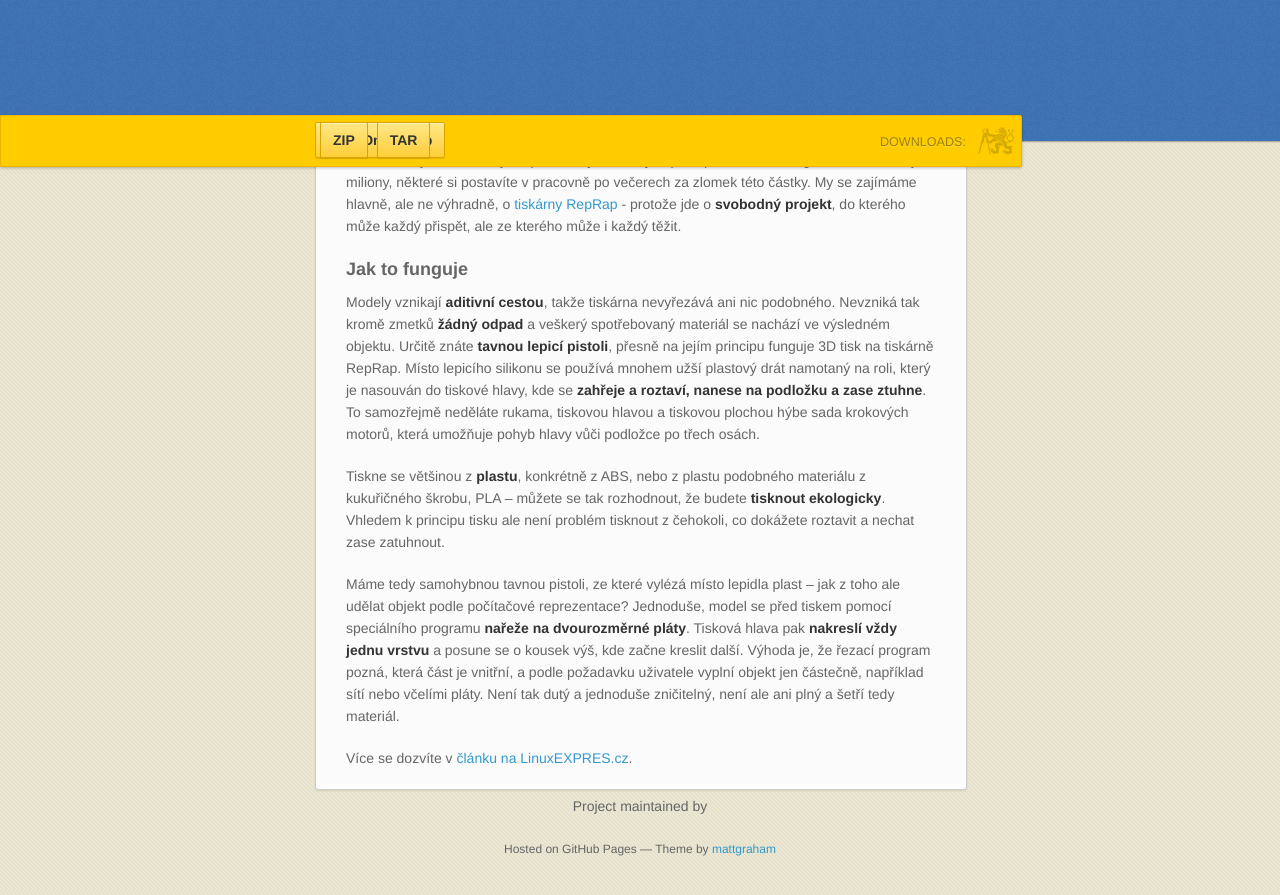
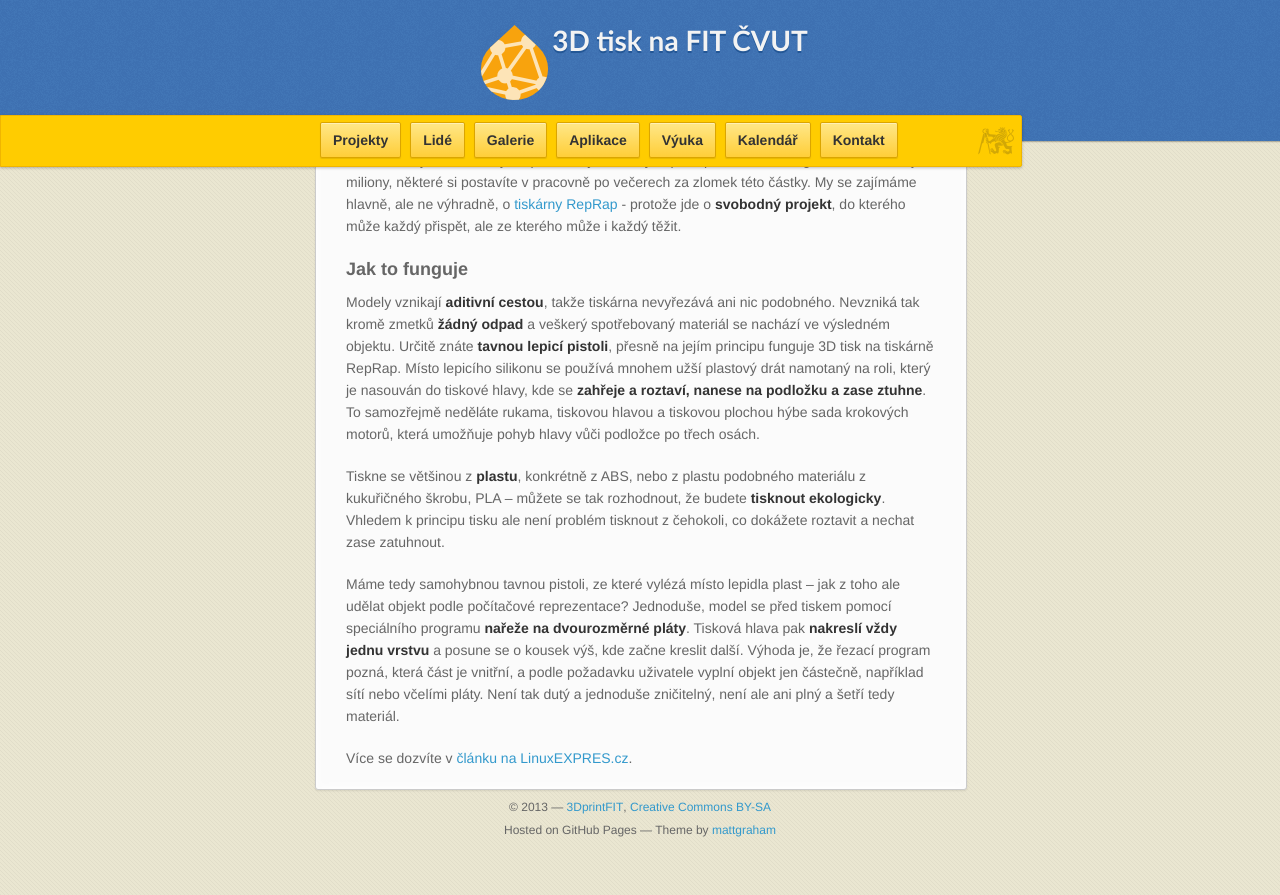
Before and after one commit to 3DprintFIT/3dprintfit.github.com, a Jekyll site: the page built from demo.md, in a window 1280 px wide and 900 px high, scrolled down 364 px. Shown: the top 895 px of the window. Built offline with Jekyll 4.4.1, drawn with Linux system fonts in a browser that asks for light colours; nearby versions of some CDN libraries.

Commit message:
Using the layout

```diff
--- a/_layouts/default.html
+++ b/_layouts/default.html
@@ -3,36 +3,36 @@
   <head>
     <meta charset="utf-8">
     <meta http-equiv="X-UA-Compatible" content="chrome=1">
-    <title>{{ project_title }} by {{ owner_name }}</title>
-    <link rel="stylesheet" href="{{asset_path_prefix}}stylesheets/styles.css">
-    <link rel="stylesheet" href="{{asset_path_prefix}}stylesheets/pygment_trac.css">
+    <title>3D tisk na FIT: {{ title }}</title>
+    <link rel="stylesheet" href="stylesheets/styles.css">
+    <link rel="stylesheet" href="stylesheets/pygment_trac.css">
     <script src="https://ajax.googleapis.com/ajax/libs/jquery/1.7.1/jquery.min.js"></script>
-    <script src="{{asset_path_prefix}}javascripts/main.js"></script>
+    <script src="javascripts/main.js"></script>
     <!--[if lt IE 9]>
       <script src="//html5shiv.googlecode.com/svn/trunk/html5.js"></script>
     <![endif]-->
     <meta name="viewport" content="width=device-width, initial-scale=1, user-scalable=no">
-
+    <link rel="shortcut icon" href="favicon.ico" type="image/x-icon" />
   </head>
   <body>
 
       <header>
-        <h1>{{ project_title }}</h1>
-        <p>{{ project_tagline }}</p>
+        <h1><img src="images/logo.png" alt="Laboratoř 3D tisku na FIT ČVUT" /> 3D tisk na FIT ČVUT</h1>
+        <p>{{ title }}</p>
       </header>
 
       <div id="banner">
         <span id="logo"></span>
 
-        <a href="{{ repository_url }}" class="button fork"><strong>Fork On GitHub</strong></a>
-        <div class="downloads">
-          <span>Downloads:</span>
-          <ul>
-            <li><a href="{{ zip_url }}" class="button">ZIP</a></li>
-            <li><a href="{{ tar_url }}" class="button">TAR</a></li>
-          </ul>
-        </div>
-
+        <ul>
+          <li><a href="projekty" class="button">Projekty</a></li>
+          <li><a href="lide" class="button">Lidé</a></li>
+          <li><a href="galerie" class="button">Galerie</a></li>
+          <li><a href="aplikace" class="button">Aplikace</a></li>
+          <li><a href="vyuka" class="button">Výuka</a></li>
+          <li><a href="kalendar" class="button">Kalendář</a></li>
+          <li><a href="kontakt" class="button">Kontakt</a></li>
+        </ul>
       </div><!-- end banner -->
 
     <div class="wrapper">
@@ -43,10 +43,10 @@
         {{ content }}
       </section>
       <footer>
-        <p>Project maintained by <a href="{{ owner_url }}">{{ owner_name }}</a></p>
-        <p><small>Hosted on GitHub Pages &mdash; Theme by <a href="http://twitter.com/#!/michigangraham">mattgraham</a></small></p>
+        <p><small>&copy; 2013 &mdash; <a href="/">3DprintFIT</a>, <a href="http://creativecommons.org/licenses/by-sa/3.0/deed.cs">Creative Commons BY-SA</a><br />Hosted on GitHub Pages &mdash; Theme by <a href="http://twitter.com/#!/michigangraham">mattgraham</a></small></p>
       </footer>
     </div>
-    <!--[if !IE]><script>fixScale(document);</script><!--<![endif]-->
+    <!--[if !IE]><script>fixScale(document);</script><![endif]-->
+
   </body>
 </html>
--- a/demo.md
+++ b/demo.md
@@ -1,5 +1,5 @@
 ---
-title: This will be used as the title-tag of the page head
+title: Laboratoř 3D tisku
 layout: default
 ---
 
```
